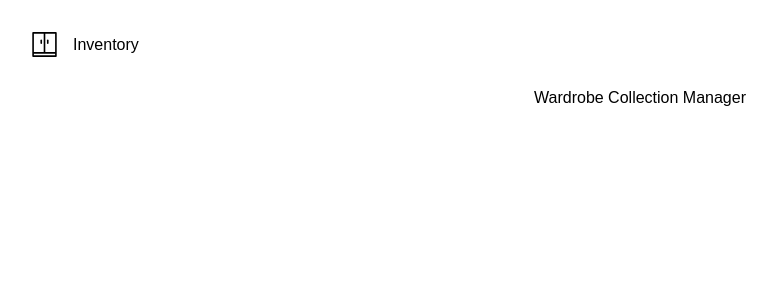
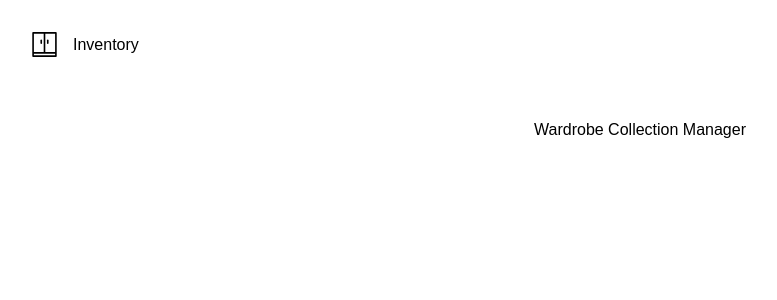
Before and after one commit to ostromia/IOT451U-Assignment-4, a React (Vite) app in the folder frontend/: page / in a window 1280 px wide. Shown: the top 300 px of the page, without its empty margins (0-777 px from the left). Built offline with nearby package versions, Linux system fonts and the light colour scheme.

Commit message:
frontend(fix): ensure Outlet takes up remaining page height in Layout

```diff
--- a/frontend/src/components/Layout.tsx
+++ b/frontend/src/components/Layout.tsx
@@ -1,12 +1,17 @@
 import { Outlet } from 'react-router-dom';
 import Navbar from './Navbar';
+import "../styles/Layout.css";
 
 function Layout() {
     return (
-        <>
-            <Navbar />
-            <Outlet />
-        </>
+        <div id="layout-container">
+            <div id="layout-navbar-container">
+                <Navbar />
+            </div>
+            <div id="layout-outlet-container">
+                <Outlet />
+            </div>
+        </div>
     );
 }
 
--- /dev/null
+++ b/frontend/src/styles/Layout.css
@@ -0,0 +1,15 @@
+#layout-container {
+    display: grid;
+    grid-template-rows: auto 1fr;
+}
+
+#layout-navbar-container {
+    padding: 2rem;
+    box-sizing: border-box;
+}
+
+#layout-outlet-container {
+    height: calc(100vh - 90px);
+    padding: 2rem;
+    box-sizing: border-box;
+}
--- a/frontend/src/styles/Navbar.css
+++ b/frontend/src/styles/Navbar.css
@@ -1,11 +1,8 @@
 nav {
     display: flex;
     flex-direction: row;
+    align-items: center;
     gap: 1rem;
-
-    padding: 2rem;
-    box-sizing: border-box;
-   align-items: center;
 }
 
 nav > a {
```
